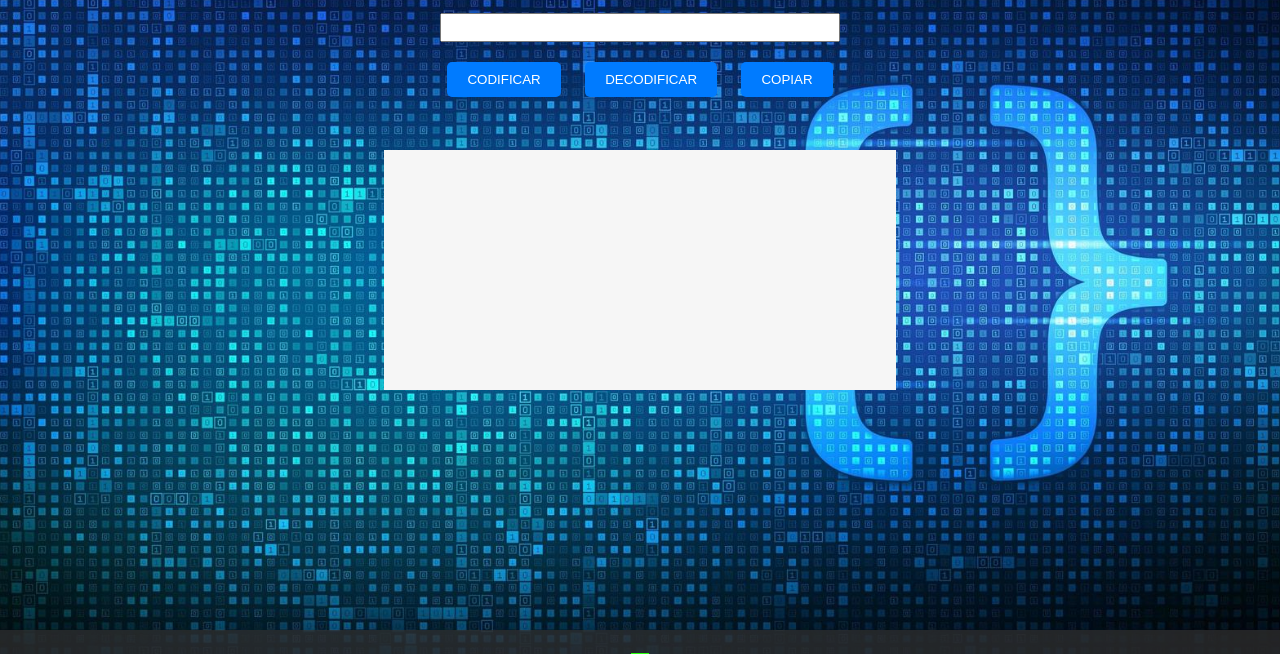
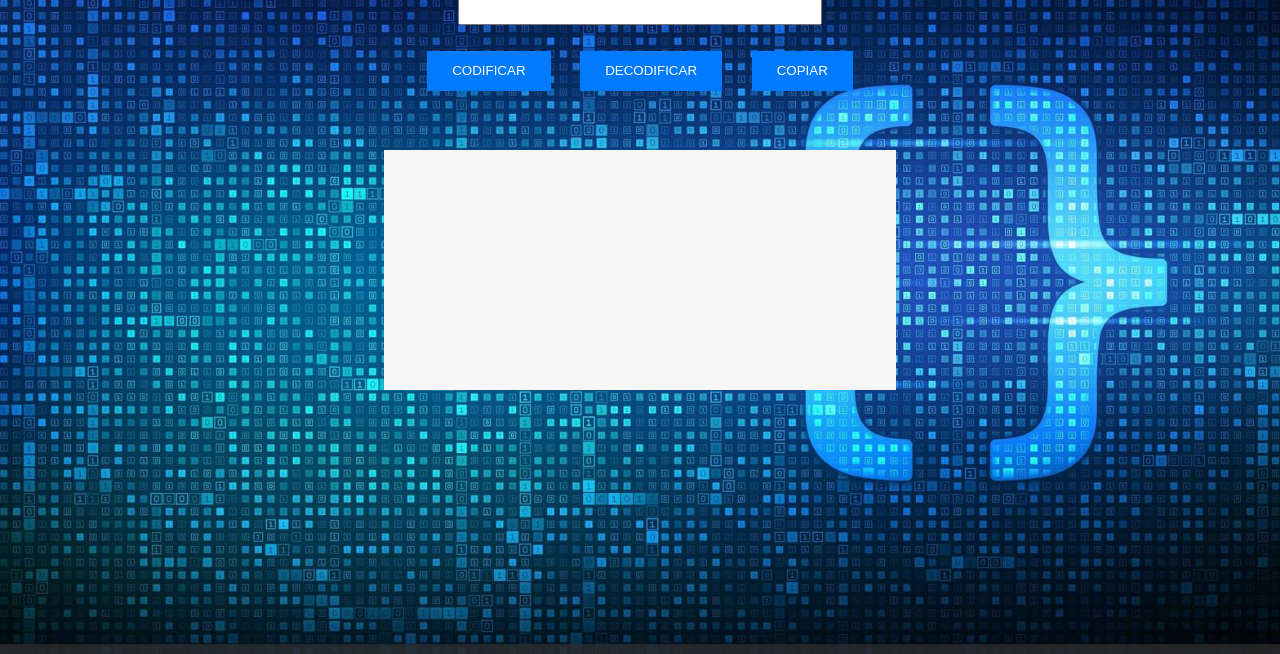
Before and after one commit to 0t4v14n0/Sprint-01-Construa-um-decodificador-de-texto-com-Javascript, a plain HTML site: page index.html in a window 1280 px wide. Shown: the part 130-784 px from the top of the page. Drawn offline with Linux system fonts and the light colour scheme.

Commit message:
Update style.css

```diff
--- a/style.css
+++ b/style.css
@@ -14,10 +14,10 @@ body {
 }
 
 main, footer {
-    padding: 20px;
+    padding: 1%;
 }
 header{
-    padding: 20px;
+    padding: 1%;
 }
 
 header {
@@ -34,19 +34,20 @@ main {
 }
 
 input[type="text"] {
-    padding: 5px;
-    margin: 10px 0;
-    width: 80%;
-    max-width: 400px;
+    padding: 0.5%;
+    margin: 1% 0;
+    width: 50%;
+    max-width: 29%;
 }
 
 button {
-    padding: 10px 20px;
-    margin: 10px;
+    position:relative ;
+    padding: 1% 2%;
+    margin: 1%;
     background-color: #007bff;
     color: #FFFFFF;
     border: none;
-    border-radius: 5px;
+    border-radius: 0.5%;
     cursor: pointer;
 }
 
@@ -54,7 +55,7 @@ button {
     background-color: #F6F6F6;
     color: black;
     text-align: center;
-    padding: 20px;
+    padding: 1%;
     width: 40%;
     height: 30%;
     position: fixed;
@@ -68,7 +69,7 @@ footer {
     left: 0;
     bottom: 0;
     width: 100%;
-    height: 20px;
+    height: 1px;
     background-color: rgba(51, 51, 51, 0.7);
     color: white;
     text-align: center;
```
